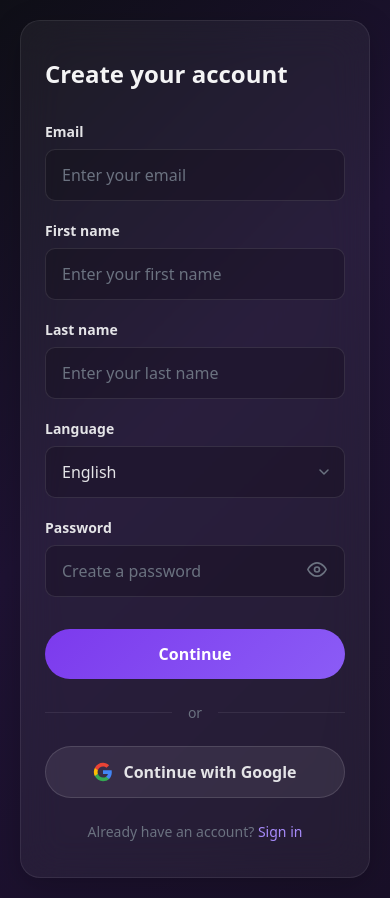
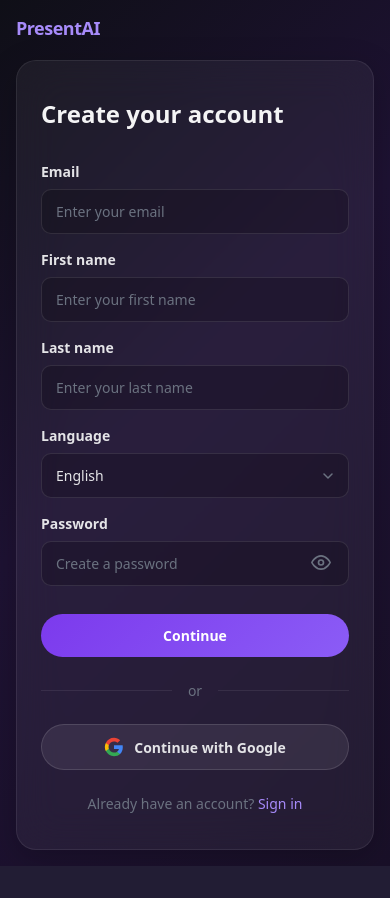
Before and after one commit to MirzoUlugbekFazilov/presentAI2.0, a Flask app: page /register in a window 390 px wide. After the commit the page ends 866 px from the top, so only its background shows below. Run offline with Flask 3, Linux system fonts and the light colour scheme; some libraries are stand-ins or nearby versions.

Commit message:
Implement home button in register.html
Added a home button with styling for various screen sizes.

```diff
--- a/templates/register.html
+++ b/templates/register.html
@@ -16,6 +16,7 @@
         body {
             font-family: system-ui, -apple-system, BlinkMacSystemFont, "Segoe UI", Roboto, sans-serif;
             min-height: 100vh;
+            min-height: 100dvh;
             background: linear-gradient(
                 135deg,
                 #0f0f17 0%,
@@ -247,6 +248,26 @@
             margin-bottom: 20px;
         }
 
+        /* Home button */
+        .home-btn {
+            position: fixed;
+            top: 24px;
+            left: 24px;
+            font-size: 22px;
+            font-weight: 800;
+            color: #a78bfa;
+            text-decoration: none;
+            letter-spacing: -0.5px;
+            z-index: 100;
+            transition: all 0.3s;
+            animation: fadeIn 0.6s ease forwards;
+        }
+
+        .home-btn:hover {
+            color: #c4b5fd;
+            transform: translateY(-1px);
+        }
+
         @media (max-width: 480px) {
             .register-card {
                 padding: 36px 24px;
@@ -255,10 +276,61 @@
             .register-card h1 {
                 font-size: 24px;
             }
+
+            .home-btn {
+                top: 16px;
+                left: 16px;
+                font-size: 18px;
+            }
+
+            body {
+                padding: 60px 16px 16px;
+                justify-content: flex-start;
+                padding-top: 60px;
+            }
+
+            .google-btn {
+                font-size: 14px;
+                padding: 12px 16px;
+            }
+
+            .continue-btn {
+                font-size: 14px;
+                padding: 12px;
+            }
+
+            .form-group input,
+            .form-group select {
+                font-size: 14px;
+                padding: 12px 14px;
+            }
+
+            .form-group {
+                margin-bottom: 16px;
+            }
+        }
+
+        @media (max-width: 360px) {
+            .register-card {
+                padding: 28px 18px;
+            }
+
+            .register-card h1 {
+                font-size: 20px;
+                margin-bottom: 24px;
+            }
+        }
+
+        @media (min-width: 481px) and (max-width: 768px) {
+            body {
+                padding: 80px 24px 24px;
+            }
         }
     </style>
 </head>
 <body>
+    <a href="/" class="home-btn">PresentAI</a>
+
     <div class="register-card">
         <h1>Create your account</h1>
 
```
